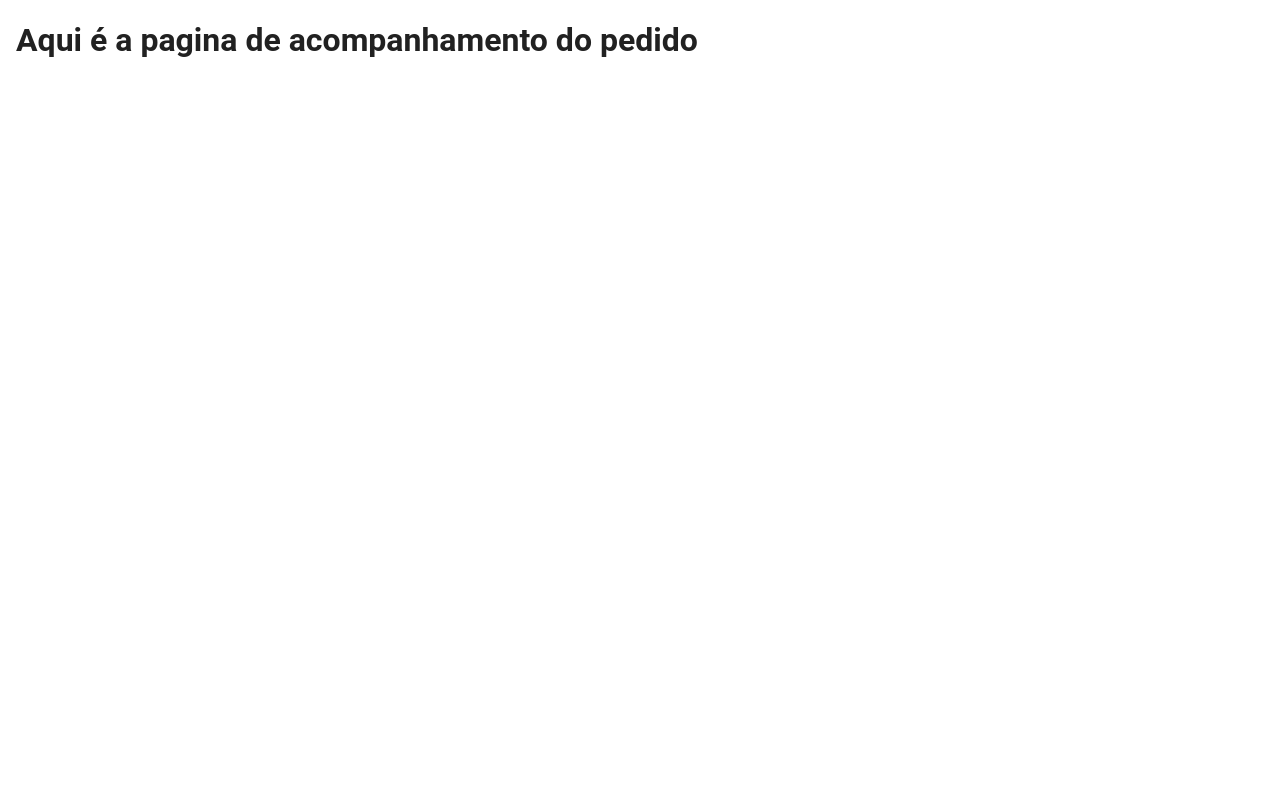
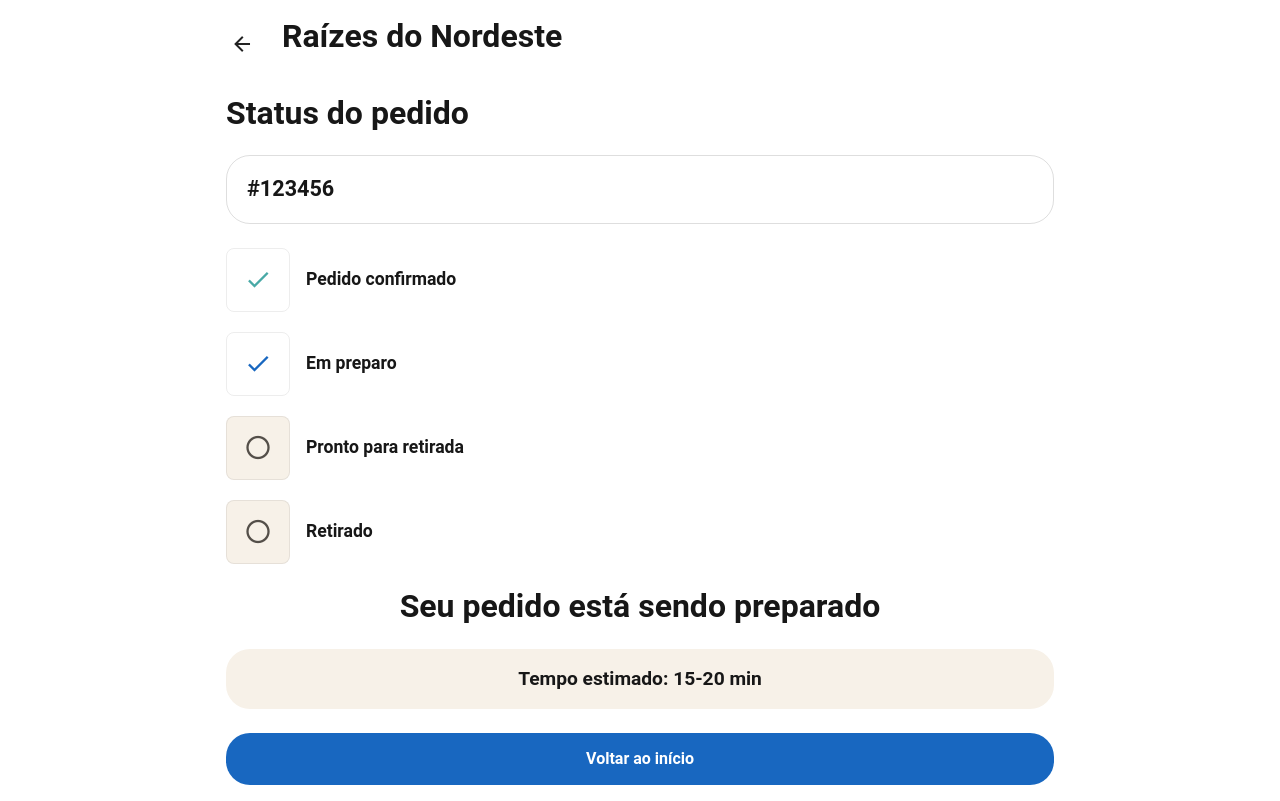
Before and after one commit to joaosimonis/raizes-do-nordeste, a Vue app in the folder raizes-do-nordeste/: page /status-pedido in a window 1280 px wide. Built offline with nearby package versions, Linux system fonts and the light colour scheme; a small style sheet from the web is missing.

Commit message:
feat: ordem do pedido

```diff
--- /dev/null
+++ b/raizes-do-nordeste/src/features/orders/components/OrderStatusStepItem.vue
@@ -0,0 +1,74 @@
+<template>
+	<div class="order-status-step-item">
+		<v-avatar
+			:color="avatarColor"
+			class="order-status-step-item__avatar"
+			rounded="lg"
+			size="64"
+		>
+			<v-icon :color="iconColor" :icon="icon" size="28" />
+		</v-avatar>
+
+		<p class="order-status-step-item__label">{{ step.label }}</p>
+	</div>
+</template>
+
+<script setup lang="ts">
+	import { computed } from "vue";
+	import type { OrderStatusStep } from "@/features/orders/types/order.types";
+
+	const props = defineProps<{
+		step: OrderStatusStep;
+	}>();
+
+	const icon = computed(() => {
+		if (props.step.isCurrent || props.step.isCompleted) {
+			return "mdi-check";
+		}
+
+		return "mdi-circle-outline";
+	});
+
+	const avatarColor = computed(() => {
+		if (props.step.isCurrent) {
+			return "rgb(var(--v-theme-primary) / 0.14)";
+		}
+
+		if (props.step.isCompleted) {
+			return "rgb(var(--v-theme-secondary) / 0.14)";
+		}
+
+		return "var(--color-sand-100)";
+	});
+
+	const iconColor = computed(() => {
+		if (props.step.isCurrent) {
+			return "rgb(var(--v-theme-primary))";
+		}
+
+		if (props.step.isCompleted) {
+			return "rgb(var(--v-theme-secondary))";
+		}
+
+		return "var(--color-stone-600)";
+	});
+</script>
+
+<style scoped lang="scss">
+	.order-status-step-item {
+		display: flex;
+		gap: 16px;
+		align-items: center;
+
+		&__avatar {
+			border: 1px solid rgb(var(--color-ink-900-rgb, 25 25 25) / 0.08);
+		}
+
+		&__label {
+			color: var(--color-ink-950);
+			font-size: 1.1rem;
+			line-height: 1.2;
+			font-weight: 600;
+		}
+	}
+</style>
--- /dev/null
+++ b/raizes-do-nordeste/src/features/orders/composables/useOrderStatus.ts
@@ -0,0 +1,18 @@
+import { storeToRefs } from "pinia";
+import { useRouter } from "vue-router";
+import { useOrdersStore } from "@/features/orders/store/orders.store";
+
+export const useOrderStatus = () => {
+	const router = useRouter();
+	const ordersStore = useOrdersStore();
+	const { currentOrder } = storeToRefs(ordersStore);
+
+	const goBackToStart = () => {
+		router.push({ name: "select-unit" });
+	};
+
+	return {
+		currentOrder,
+		goBackToStart,
+	};
+};
--- /dev/null
+++ b/raizes-do-nordeste/src/features/orders/mocks/orders.mock.ts
@@ -0,0 +1,150 @@
+import type { Order } from "@/features/orders/types/order.types";
+
+export const mockOrders: Order[] = [
+	{
+		id: "order-001",
+		code: "#123456",
+		unitId: "unit-recife-boa-vista",
+		items: [
+			{
+				id: "order-item-001",
+				name: "Tapioca Nordestina",
+				quantity: 1,
+				unitPrice: 18.9,
+			},
+			{
+				id: "order-item-002",
+				name: "Baião de dois",
+				quantity: 1,
+				unitPrice: 22.5,
+			},
+		],
+		status: "em_preparo",
+		statusMessage: "Seu pedido está sendo preparado",
+		estimatedPickupTime: "15-20 min",
+		total: 41.4,
+		createdAt: "2026-05-19T10:10:00-03:00",
+		steps: [
+			{
+				id: "pedido_confirmado",
+				label: "Pedido confirmado",
+				isCompleted: true,
+				isCurrent: false,
+			},
+			{
+				id: "em_preparo",
+				label: "Em preparo",
+				isCompleted: false,
+				isCurrent: true,
+			},
+			{
+				id: "pronto_para_retirada",
+				label: "Pronto para retirada",
+				isCompleted: false,
+				isCurrent: false,
+			},
+			{
+				id: "retirado",
+				label: "Retirado",
+				isCompleted: false,
+				isCurrent: false,
+			},
+		],
+	},
+	{
+		id: "order-002",
+		code: "#123457",
+		unitId: "unit-recife-boa-vista",
+		items: [
+			{
+				id: "order-item-003",
+				name: "Cartola",
+				quantity: 1,
+				unitPrice: 14.9,
+			},
+			{
+				id: "order-item-004",
+				name: "Café Coado",
+				quantity: 2,
+				unitPrice: 5.9,
+			},
+		],
+		status: "pedido_confirmado",
+		statusMessage: "Seu pedido foi confirmado e seguirá para preparo em instantes",
+		estimatedPickupTime: "20-25 min",
+		total: 26.7,
+		createdAt: "2026-05-19T10:22:00-03:00",
+		steps: [
+			{
+				id: "pedido_confirmado",
+				label: "Pedido confirmado",
+				isCompleted: false,
+				isCurrent: true,
+			},
+			{
+				id: "em_preparo",
+				label: "Em preparo",
+				isCompleted: false,
+				isCurrent: false,
+			},
+			{
+				id: "pronto_para_retirada",
+				label: "Pronto para retirada",
+				isCompleted: false,
+				isCurrent: false,
+			},
+			{
+				id: "retirado",
+				label: "Retirado",
+				isCompleted: false,
+				isCurrent: false,
+			},
+		],
+	},
+	{
+		id: "order-003",
+		code: "#123458",
+		unitId: "unit-caruaru-centro",
+		items: [
+			{
+				id: "order-item-005",
+				name: "Acarajé",
+				quantity: 1,
+				unitPrice: 19.9,
+			},
+		],
+		status: "pronto_para_retirada",
+		statusMessage: "Seu pedido já pode ser retirado na unidade",
+		estimatedPickupTime: "Agora",
+		total: 19.9,
+		createdAt: "2026-05-19T10:35:00-03:00",
+		steps: [
+			{
+				id: "pedido_confirmado",
+				label: "Pedido confirmado",
+				isCompleted: true,
+				isCurrent: false,
+			},
+			{
+				id: "em_preparo",
+				label: "Em preparo",
+				isCompleted: true,
+				isCurrent: false,
+			},
+			{
+				id: "pronto_para_retirada",
+				label: "Pronto para retirada",
+				isCompleted: false,
+				isCurrent: true,
+			},
+			{
+				id: "retirado",
+				label: "Retirado",
+				isCompleted: false,
+				isCurrent: false,
+			},
+		],
+	},
+];
+
+export const mockCurrentOrder = mockOrders[0];
--- a/raizes-do-nordeste/src/features/orders/pages/OrderStatusPage.vue
+++ b/raizes-do-nordeste/src/features/orders/pages/OrderStatusPage.vue
@@ -1,5 +1,136 @@
 <template>
-	<v-container>
-		<h1>Aqui é a pagina de acompanhamento do pedido</h1>
+	<v-container class="order-status-page">
+		<AppPageHeader
+			class="order-status-page__header"
+			show-back-button
+			title="Raízes do Nordeste"
+			@back="goBackToStart"
+		/>
+
+		<div v-if="currentOrder" class="order-status-page__content">
+			<h2 class="order-status-page__title">Status do pedido</h2>
+
+			<v-card
+				class="order-status-page__code-card"
+				elevation="0"
+				rounded="xl"
+				variant="outlined"
+			>
+				<span class="order-status-page__code">{{ currentOrder.code }}</span>
+			</v-card>
+
+			<div class="order-status-page__steps">
+				<OrderStatusStepItem
+					v-for="step in currentOrder.steps"
+					:key="step.id"
+					:step="step"
+				/>
+			</div>
+
+			<p class="order-status-page__message">{{ currentOrder.statusMessage }}</p>
+
+			<v-sheet class="order-status-page__estimate" color="var(--color-sand-100)" rounded="xl">
+				Tempo estimado: {{ currentOrder.estimatedPickupTime }}
+			</v-sheet>
+
+			<v-btn
+				block
+				class="order-status-page__action"
+				color="primary"
+				rounded="xl"
+				size="x-large"
+				text="Voltar ao início"
+				variant="flat"
+				@click="goBackToStart"
+			/>
+		</div>
+
+		<v-alert
+			v-else
+			border="start"
+			class="order-status-page__empty"
+			color="warning"
+			text="Nenhum pedido encontrado para acompanhamento."
+			variant="tonal"
+		/>
 	</v-container>
 </template>
+
+<script setup lang="ts">
+	import OrderStatusStepItem from "@/features/orders/components/OrderStatusStepItem.vue";
+	import { useOrderStatus } from "@/features/orders/composables/useOrderStatus";
+	import AppPageHeader from "@/shared/components/AppPageHeader.vue";
+
+	const { currentOrder, goBackToStart } = useOrderStatus();
+</script>
+
+<style scoped lang="scss">
+	.order-status-page {
+		min-height: 100vh;
+		max-width: 860px;
+		margin: 0 auto;
+		padding: 16px;
+
+		&__header {
+			margin-bottom: 24px;
+		}
+
+		&__content {
+			display: flex;
+			flex-direction: column;
+			gap: 24px;
+		}
+
+		&__title {
+			color: var(--color-ink-950);
+			font-size: 2rem;
+			line-height: 1.08;
+			font-weight: 700;
+		}
+
+		&__code-card {
+			padding: 20px;
+			border-color: rgb(var(--color-ink-900-rgb, 25 25 25) / 0.14);
+		}
+
+		&__code {
+			color: var(--color-ink-950);
+			font-size: 1.35rem;
+			line-height: 1.2;
+			font-weight: 600;
+		}
+
+		&__steps {
+			display: flex;
+			flex-direction: column;
+			gap: 20px;
+		}
+
+		&__message {
+			color: var(--color-ink-950);
+			font-size: 2rem;
+			line-height: 1.18;
+			font-weight: 600;
+			text-align: center;
+		}
+
+		&__estimate {
+			padding: 18px 20px;
+			color: var(--color-ink-950);
+			font-size: 1.2rem;
+			line-height: 1.25;
+			font-weight: 600;
+			text-align: center;
+		}
+
+		&__action {
+			text-transform: none;
+			letter-spacing: 0;
+			font-weight: 700;
+		}
+
+		&__empty {
+			margin-top: 8px;
+		}
+	}
+</style>
--- /dev/null
+++ b/raizes-do-nordeste/src/features/orders/store/orders.store.ts
@@ -0,0 +1,26 @@
+import { defineStore } from "pinia";
+import { computed, ref } from "vue";
+import { mockCurrentOrder, mockOrders } from "@/features/orders/mocks/orders.mock";
+
+export const useOrdersStore = defineStore("orders", () => {
+	const orders = ref(mockOrders);
+	const currentOrderId = ref<string | null>(mockCurrentOrder.id);
+
+	const currentOrder = computed(
+		() => orders.value.find((order) => order.id === currentOrderId.value) ?? null,
+	);
+
+	const getOrderById = (orderId: string) => orders.value.find((order) => order.id === orderId) ?? null;
+
+	const setCurrentOrder = (orderId: string) => {
+		currentOrderId.value = orderId;
+	};
+
+	return {
+		currentOrder,
+		currentOrderId,
+		getOrderById,
+		orders,
+		setCurrentOrder,
+	};
+});
--- a/raizes-do-nordeste/src/features/payment/composables/usePayment.ts
+++ b/raizes-do-nordeste/src/features/payment/composables/usePayment.ts
@@ -2,6 +2,7 @@ import { storeToRefs } from "pinia";
 import { computed } from "vue";
 import { useRouter } from "vue-router";
 import { useCartStore } from "@/features/cart/store/cart.store";
+import { useOrdersStore } from "@/features/orders/store/orders.store";
 import { mockPaymentRequest } from "@/features/payment/mocks/payment.mock";
 import { usePaymentStore } from "@/features/payment/store/payment.store";
 import type { PaymentMethodId } from "@/features/payment/types/payment.types";
@@ -11,6 +12,7 @@ const DELIVERY_FEE = 8;
 export const usePayment = () => {
 	const router = useRouter();
 	const cartStore = useCartStore();
+	const ordersStore = useOrdersStore();
 	const paymentStore = usePaymentStore();
 	const { items, totals } = storeToRefs(cartStore);
 	const { methods, selectedMethodId } = storeToRefs(paymentStore);
@@ -28,10 +30,14 @@ export const usePayment = () => {
 			return;
 		}
 
-		paymentStore.confirmMockPayment({
+		const paymentResponse = paymentStore.confirmMockPayment({
 			amount: finalTotal.value,
 			orderId: mockPaymentRequest.orderId,
 		});
+
+		if (paymentResponse) {
+			ordersStore.setCurrentOrder(paymentResponse.orderId);
+		}
 
 		router.push({ name: "order-status" });
 	};
--- a/raizes-do-nordeste/src/features/payment/mocks/payment.mock.ts
+++ b/raizes-do-nordeste/src/features/payment/mocks/payment.mock.ts
@@ -21,14 +21,14 @@ export const mockPaymentMethods: PaymentMethod[] = [
 export const mockPaymentRequest: PaymentRequest = {
 	amount: 38,
 	methodId: "pix",
-	orderId: "pedido-123456",
+	orderId: "order-001",
 	provider: "uninterbank",
 };
 
 export const mockApprovedPaymentResponse: PaymentResponse = {
 	externalPaymentId: "pay-001",
 	message: "Pagamento aprovado pelo serviço externo.",
-	orderId: "pedido-123456",
+	orderId: "order-001",
 	processedAt: "2026-05-19T09:30:00-03:00",
 	provider: "uninterbank",
 	status: "aprovado",
@@ -37,7 +37,7 @@ export const mockApprovedPaymentResponse: PaymentResponse = {
 export const mockDeclinedPaymentResponse: PaymentResponse = {
 	externalPaymentId: "pay-002",
 	message: "Pagamento recusado pelo serviço externo.",
-	orderId: "pedido-123456",
+	orderId: "order-001",
 	processedAt: "2026-05-19T09:31:00-03:00",
 	provider: "uninterbank",
 	status: "recusado",
@@ -46,7 +46,7 @@ export const mockDeclinedPaymentResponse: PaymentResponse = {
 export const mockRequestedPaymentResponse: PaymentResponse = {
 	externalPaymentId: "pay-003",
 	message: "Pagamento enviado para processamento externo.",
-	orderId: "pedido-123456",
+	orderId: "order-001",
 	processedAt: "2026-05-19T09:29:00-03:00",
 	provider: "uninterbank",
 	status: "solicitado",
```
Also changed, not shown: raizes-do-nordeste/src/features/orders/types/order.types.ts (added, +29 -0 lines).
